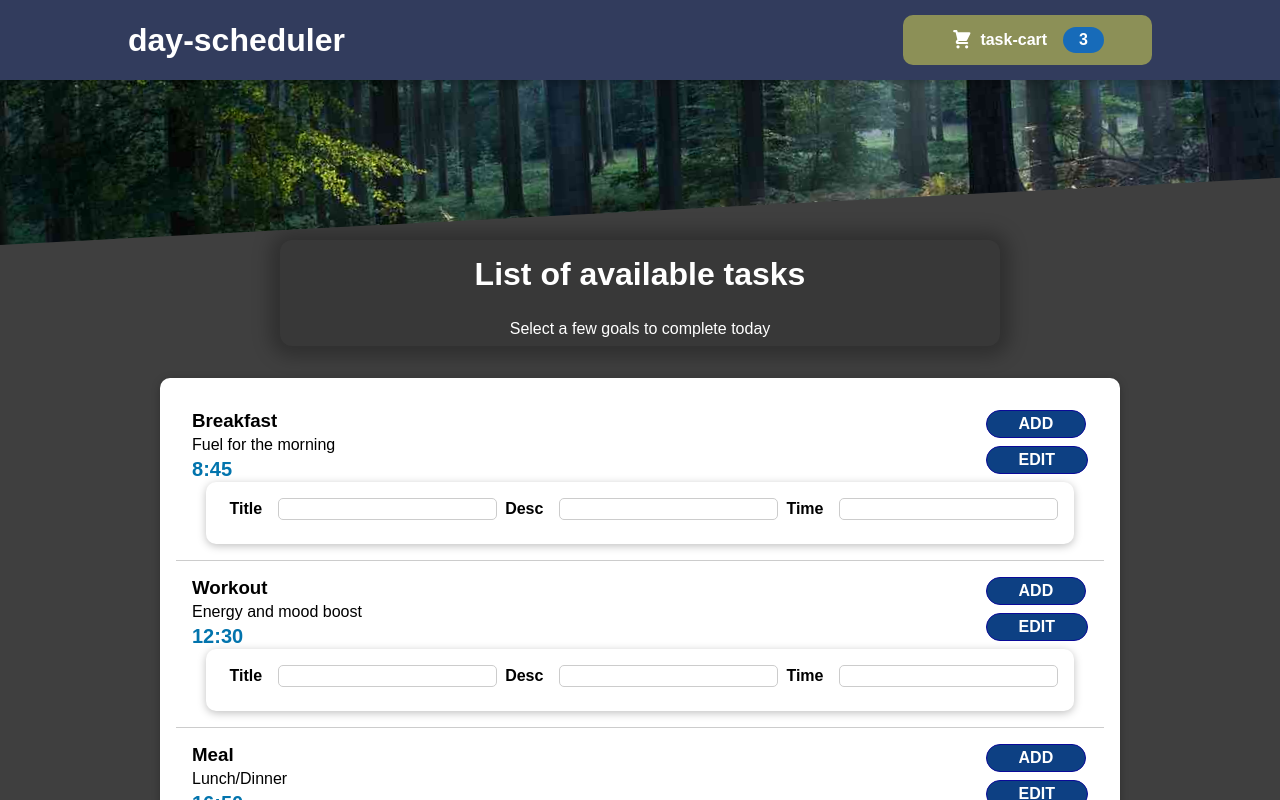
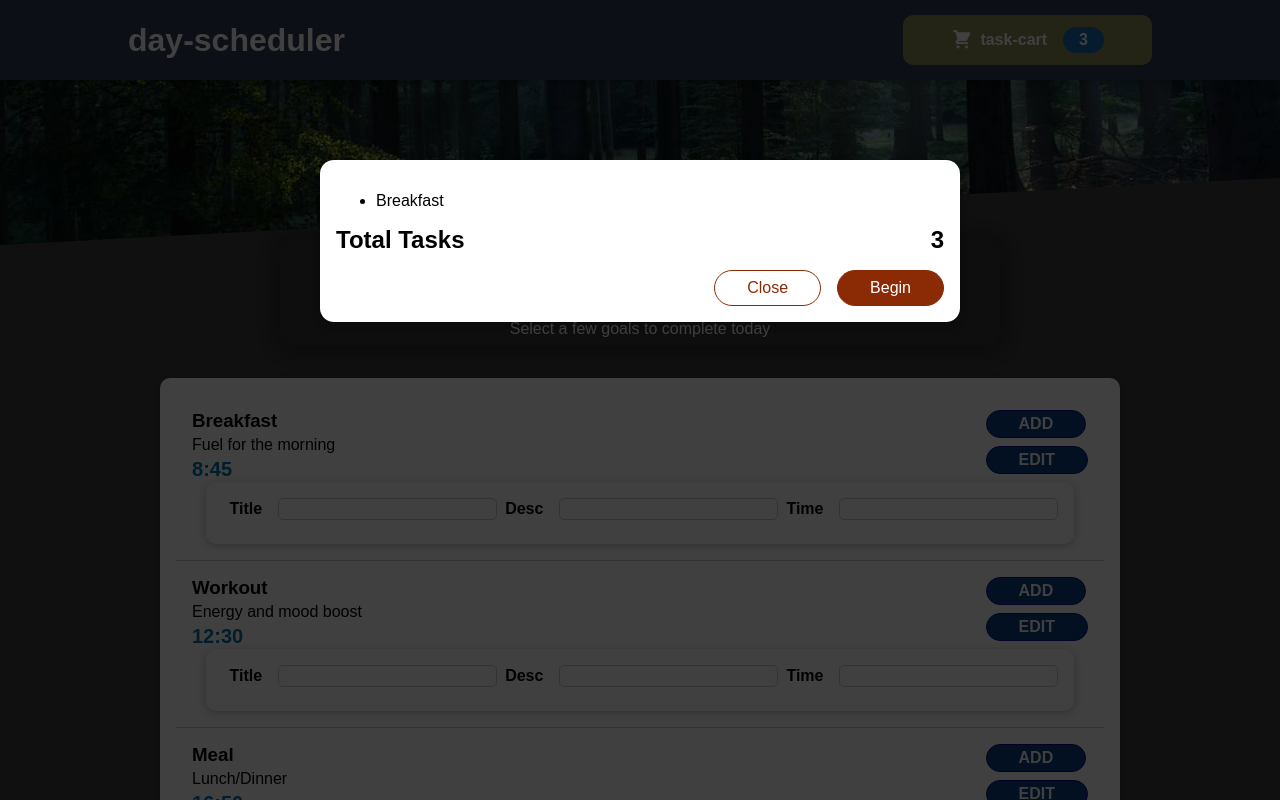
Before and after one commit to Jobo0/day-scheduler, a React (Create React App) app: page / in a window 1280 px wide. Shown: the top 800 px of the page. Built offline with nearby package versions, Linux system fonts and the light colour scheme; a web font is replaced by a local one.

Commit message:
test cart modal

```diff
--- a/src/App.js
+++ b/src/App.js
@@ -1,10 +1,12 @@
 import React from "react";
 import Header from "./components/Layout/Header";
 import Tasks from "./components/Tasks/Tasks";
+import Cart from "./components/Cart/Cart";
 
 function App() {
   return (
     <React.Fragment>
+      <Cart/>
       <Header />
       <main>
         <Tasks />
--- a/src/components/Cart/Cart.js
+++ b/src/components/Cart/Cart.js
@@ -1,11 +1,37 @@
 import React from "react";
 import Modal from "../UI/Modal";
-import classes from './Cart.module.css';
+import classes from "./Cart.module.css";
 
-function Cart (props) {
-    return <Modal>
+function Cart(props) {
+  const items = [
+    { id: 'c1',
+        name: "Breakfast", description: "Important", time: 2133 }
+  ];
+  const cartContent = (
+    <ul>
+      {items.map((task) => (
+        <li>{task.name}</li>
+      ))}
+    </ul>
+  );
 
+  return (
+    <Modal>
+      {cartContent}
+      <div className={classes.total}>
+        <span>Total Tasks</span>
+        <span>3</span>
+      </div>
+      <div className={classes.actions}>
+        <button className={classes['button--alt']}>
+            Close
+        </button>
+        <button className={classes.button}>
+            Begin
+        </button>
+      </div>
     </Modal>
+  );
 }
 
 export default Cart;
--- a/src/components/UI/Modal.js
+++ b/src/components/UI/Modal.js
@@ -1,4 +1,5 @@
-import React, { ReactDOM } from "react";
+import React from "react";
+import ReactDOM from 'react-dom';
 import classes from "./Modal.module.css";
 
 function Backdrop(props) {
@@ -15,8 +16,8 @@ function Overlay(props) {
 
 function Modal(props) {
   return <React.Fragment>
-    {ReactDOM.createPortal(<Backdrop/>, document.getElementById('overlay'))}
-    {ReactDOM.createPortal(<Overlay>{props.children}</Overlay>, document.getElementById('overlay'))}
+    {ReactDOM.createPortal(<Backdrop/>, document.getElementById('overlays'))}
+    {ReactDOM.createPortal(<Overlay>{props.children}</Overlay>, document.getElementById('overlays'))}
   </React.Fragment>;
 }
 
```
